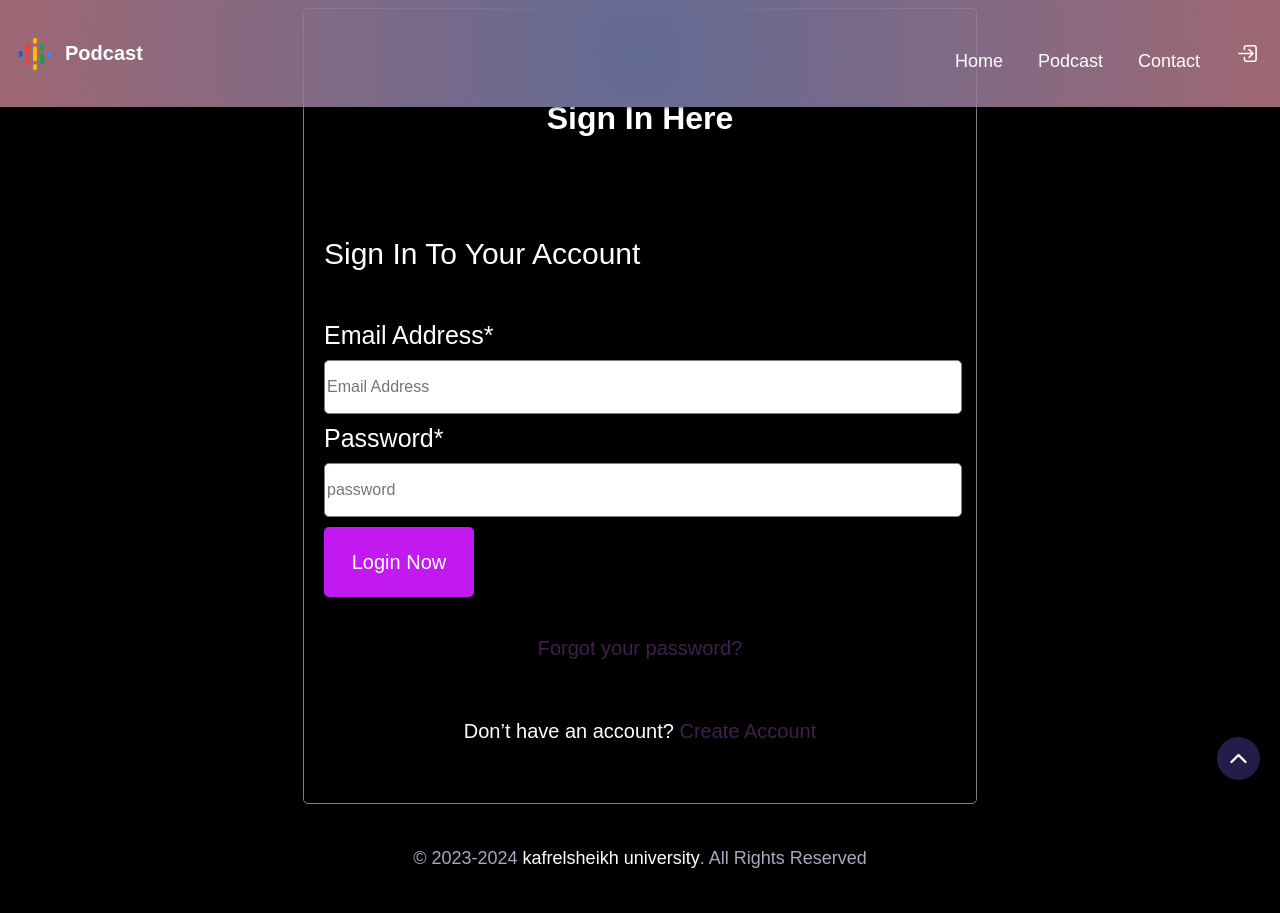
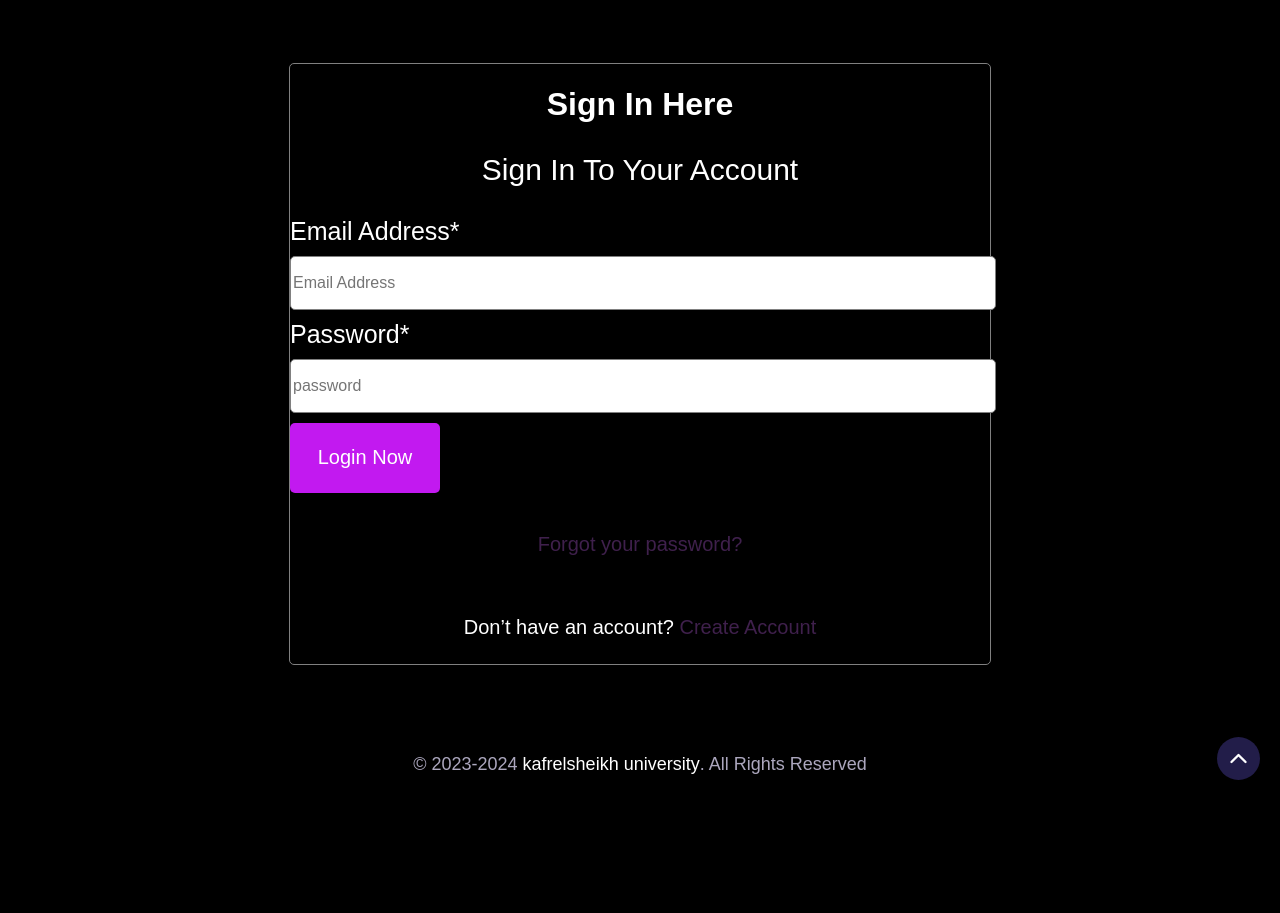
Before and after one commit to Sara-mabrouk/Podcast-website, a PHP site: page /login.html in a window 1280 px wide. After the commit the page ends 819 px from the top, so only its background shows below. Run offline with PHP 8.4, Linux system fonts and the light colour scheme.

Commit message:
Update Register And Login

```diff
--- a/CSS/style.css
+++ b/CSS/style.css
@@ -972,22 +972,30 @@ background: hsl(255.79deg 15.2% 49.02%);}
 }
 
 .s1 {
-    height: 50%;
+    /* height: 50%;
     width: 50%;
     margin: auto auto ;
     padding: 20px;
+    border-radius: 5px;
+    border: 1px solid gray; */
+
+    height: 600px;
+    width: 700px;
+    margin: 5% auto;
+    /* padding: 20px; */
     border-radius: 5px;
     border: 1px solid gray;
 }
 
 .s2 {
-    padding: 50px 0;
+    /* padding: 50px 0; */
     text-align: center;
 }
 
 .p1 {
-    padding: 20px 0;
+    /* padding: 20px 0; */
     font-size: 30px;
+    text-align: center;
 }
 
 label {
@@ -1039,7 +1047,7 @@ label {
     padding: 0 10px;
     margin: 10px 0;
     height: 50px;
-    background-color: hsl(252, 100%, 12%);
+    background-color: hsl(0, 0%, 100%);
     outline: 0;
     border: 1px solid gray;
     border-radius: 5px;
@@ -1056,6 +1064,7 @@ label {
 
 .r1 .p1 {
     font-size: 16px;
+
 }
 
 .r1 .p3 {
@@ -1087,7 +1096,7 @@ label {
     color: var(--color-error);
 }
 
-.form__link , #linkCreateAccount{
+.form__link , #linkCreateAccount ,#si{
     color: rgba(133, 67, 161, 0.473);
     text-decoration: none;
     cursor: pointer;
--- a/login.html
+++ b/login.html
@@ -10,10 +10,10 @@
 </head>
 
 <body>
-    <header class="active" data-header>
-        <div class="container">
+    <!-- <header class="active" data-header>
+        <div class="container"> -->
             <!-- overlay -->
-            <div class="overlay" data-overlay></div>
+            <!-- <div class="overlay" data-overlay></div>
 
             <a href="#" class="logo">
                 <img src="images/new.png" alt="Podcast" width="40" height="40">
@@ -42,11 +42,6 @@
                 </ul>
 
                 <div class="navbar-actions">
-
-                    <!-- <button class="navbar-btn">
-                        <ion-icon name="search-outline"></ion-icon>
-                    </button> -->
-
                     <button class="navbar-btn">
                         <a href="login.html"><ion-icon name="log-in-outline"> </ion-icon></a>
 
@@ -56,7 +51,7 @@
                 </div>
             </nav>
         </div>
-    </header>
+    </header> -->
     <div class="s1">
         <form action="" id="login">
             <h1 class="s2">Sign In Here</h1>
```
Also changed, not shown: index.html (+2 -8 lines), register.html (+3 -7 lines).
